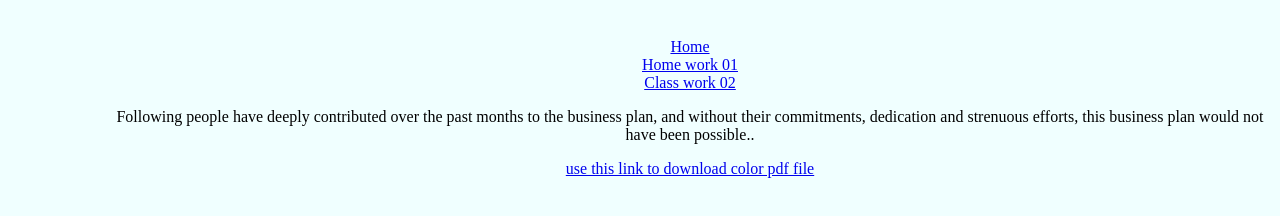
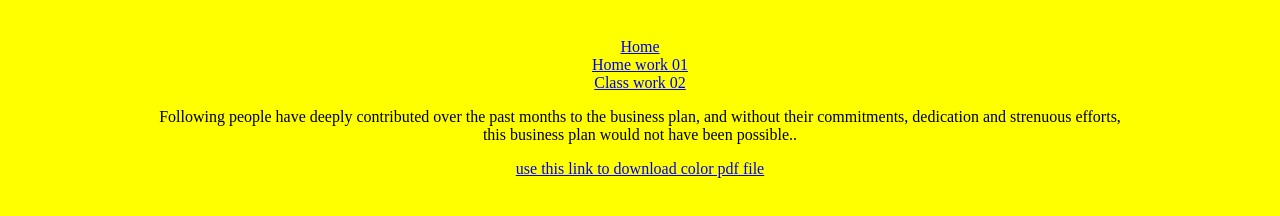
Before and after one commit to wongraphic/wonde, a plain HTML site: page index.html in a window 1280 px wide. Drawn offline with Linux system fonts and the light colour scheme.

Commit message:
Update classcadcss.css

```diff
--- a/classcadcss.css
+++ b/classcadcss.css
@@ -2,9 +2,10 @@
 
 
  body {
-   background-color: azure;
+   background-color: yellow;
+
     text-align: center;
-    padding-left: 100px;
+    padding: 150px;
     padding-top: 30px;
     padding-bottom: 30px;
  }
```
